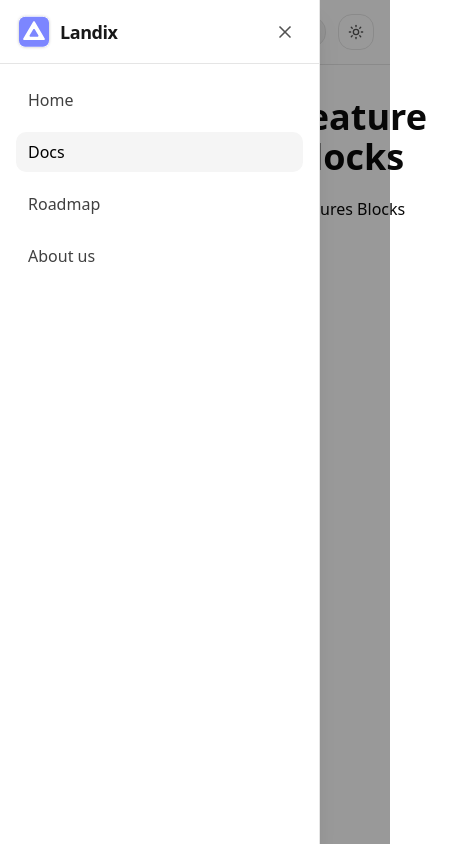
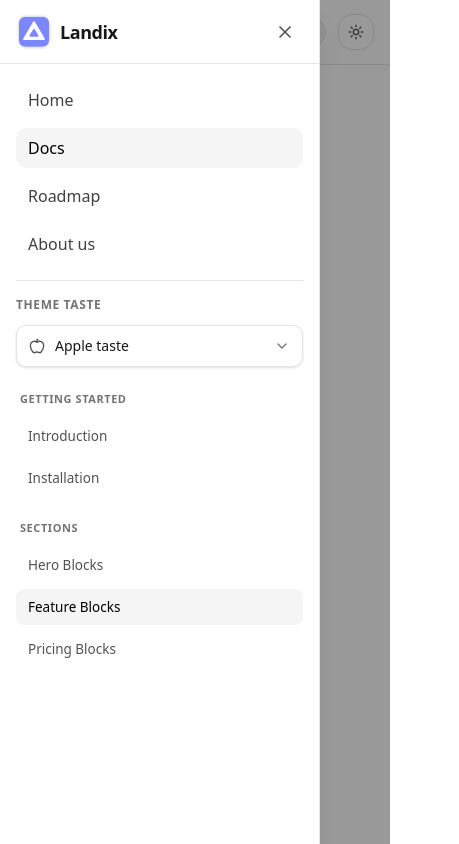
Before and after one commit to landix-art/landix-ui, a Next.js app: page /docs/features in a window 390 px wide. Both pictures are taken after a click on the button 26 px from the left and 32 px from the top of the page. Shown: the top 844 px of the page, 459 px wide, since content can reach past the window. Built offline with nearby package versions, Linux system fonts and the light colour scheme; what fumadocs-ui would draw is missing.

Commit message:
feat:responsive docs menu

```diff
--- a/src/app/(main-pages)/docs/layout.tsx
+++ b/src/app/(main-pages)/docs/layout.tsx
@@ -4,7 +4,8 @@ import { categories, groupOrder } from "@/data/category";
 import Link from "next/link";
 import { usePathname } from "next/navigation";
 import { TasteProvider, useTaste, type Taste } from "@/contexts/TasteContext";
-import { ChevronDown, Apple, Command, Sparkles } from "lucide-react";
+
+import { ChevronDown, Apple, Command, Sparkles, X } from "lucide-react";
 import { useState, useRef, useEffect } from "react";
 
 type TasteOption = {
@@ -26,7 +27,10 @@ function TasteDropdown() {
 
   useEffect(() => {
     const handleClickOutside = (event: MouseEvent) => {
-      if (dropdownRef.current && !dropdownRef.current.contains(event.target as Node)) {
+      if (
+        dropdownRef.current &&
+        !dropdownRef.current.contains(event.target as Node)
+      ) {
         setIsOpen(false);
       }
     };
@@ -40,7 +44,8 @@ function TasteDropdown() {
     };
   }, [isOpen]);
 
-  const selectedOption = TASTE_OPTIONS.find((opt) => opt.value === taste) || TASTE_OPTIONS[0];
+  const selectedOption =
+    TASTE_OPTIONS.find((opt) => opt.value === taste) || TASTE_OPTIONS[0];
   const SelectedIcon = selectedOption.icon;
 
   return (
@@ -114,12 +119,15 @@ function DocsLayoutContent({
   return (
     <div className="flex min-h-screen bg-background">
       {/* Sidebar */}
-      <aside className="w-64 shrink-0 border-r border-sidebar-border bg-sidebar p-4">
-        <div className="mb-6">
-          <TasteDropdown />
-        </div>
+      <aside
+        className={`fixed inset-y-0 left-0 z-50 w-64 shrink-0 border-r border-sidebar-border bg-sidebar transition-transform duration-300 lg:static lg:z-auto lg:translate-x-0 translate-x-0 hidden lg:block
+        `}
+      >
+        <nav className="flex h-full flex-col gap-6 overflow-y-auto p-4">
+          <div>
+            <TasteDropdown />
+          </div>
 
-        <nav className="flex flex-col gap-6">
           {groupOrder.map((group) => {
             const items = grouped[group];
             if (!items?.length) return null;
@@ -155,7 +163,7 @@ function DocsLayoutContent({
       </aside>
 
       {/* Content */}
-      <main className="flex-1 bg-background p-8 text-foreground">
+      <main className="flex-1 bg-background p-6 text-foreground lg:p-8">
         {children}
       </main>
     </div>
--- a/src/app/(main-pages)/layout.tsx
+++ b/src/app/(main-pages)/layout.tsx
@@ -1,6 +1,7 @@
 import { Footer } from "@/components/native/Footer";
-import Header from "@/components/native/Header";
 import "@/assets/css/index.css";
+import Navbar from "@/components/native/Header";
+import { TasteProvider } from "@/contexts/TasteContext";
 
 export default function MainLayout({
   children,
@@ -9,11 +10,13 @@ export default function MainLayout({
 }>) {
   return (
     <>
-      <Header />
+      {" "}
+      <TasteProvider>
+        <Navbar />
+        {children}
 
-      {children}
-
-      <Footer />
+        <Footer />
+      </TasteProvider>
     </>
   );
 }
--- a/src/components/native/Header.tsx
+++ b/src/components/native/Header.tsx
@@ -3,10 +3,111 @@
 import { useState, useEffect, useRef } from "react";
 import Link from "next/link";
 import { usePathname } from "next/navigation";
-import { Sun, Moon, Monitor, Github, Menu, X } from "lucide-react";
+import {
+  Sun, Moon, Monitor, Github, Menu, X,
+  ChevronDown, Apple, Command, Sparkles
+} from "lucide-react";
 import Image from "next/image";
 
+import { categories, groupOrder } from "@/data/category";
+import { useTaste, type Taste } from "@/contexts/TasteContext";
+
 type Theme = "light" | "dark" | "system";
+
+type TasteOption = {
+  value: Taste;
+  label: string;
+  icon: React.ElementType;
+};
+
+const TASTE_OPTIONS: TasteOption[] = [
+  { value: "apple", label: "Apple taste", icon: Apple },
+  { value: "linear", label: "Linear taste", icon: Command },
+  { value: "ai", label: "AI taste", icon: Sparkles },
+];
+
+function TasteDropdown() {
+  const { taste, setTaste } = useTaste();
+  const [isOpen, setIsOpen] = useState(false);
+  const dropdownRef = useRef<HTMLDivElement>(null);
+
+  useEffect(() => {
+    const handleClickOutside = (event: MouseEvent) => {
+      if (
+        dropdownRef.current &&
+        !dropdownRef.current.contains(event.target as Node)
+      ) {
+        setIsOpen(false);
+      }
+    };
+
+    if (isOpen) {
+      document.addEventListener("mousedown", handleClickOutside);
+    }
+
+    return () => {
+      document.removeEventListener("mousedown", handleClickOutside);
+    };
+  }, [isOpen]);
+
+  const selectedOption =
+    TASTE_OPTIONS.find((opt) => opt.value === taste) || TASTE_OPTIONS[0];
+  const SelectedIcon = selectedOption.icon;
+
+  return (
+    <div ref={dropdownRef} className="relative z-50">
+      <button
+        onClick={() => setIsOpen(!isOpen)}
+        className="flex w-full items-center justify-between gap-2 rounded-lg border border-neutral-200 dark:border-neutral-800 bg-white dark:bg-neutral-950 px-3 py-2.5 text-sm shadow-sm transition-all hover:bg-neutral-50 dark:hover:bg-neutral-900 focus:outline-none focus:ring-2 focus:ring-neutral-200 dark:focus:ring-neutral-800"
+      >
+        <div className="flex items-center gap-2.5">
+          <SelectedIcon className="h-4 w-4 text-neutral-600 dark:text-neutral-400" />
+          <span className="font-medium text-neutral-900 dark:text-neutral-100">
+            {selectedOption.label}
+          </span>
+        </div>
+        <ChevronDown
+          size={16}
+          className={`text-neutral-500 transition-transform duration-200 ${
+            isOpen ? "rotate-180" : ""
+          }`}
+        />
+      </button>
+
+      {isOpen && (
+        <div className="absolute left-0 right-0 top-full mt-1.5 flex flex-col gap-0.5 rounded-lg border border-neutral-200 dark:border-neutral-800 bg-white dark:bg-neutral-950 p-1 shadow-lg animate-in fade-in zoom-in-95 duration-100">
+          {TASTE_OPTIONS.map((option) => {
+            const Icon = option.icon;
+            const isSelected = taste === option.value;
+
+            return (
+              <button
+                key={option.value}
+                onClick={() => {
+                  setTaste(option.value);
+                  setIsOpen(false);
+                }}
+                className={`flex w-full items-center gap-2.5 rounded-md px-2.5 py-2 text-sm transition-colors ${
+                  isSelected
+                    ? "bg-neutral-100 dark:bg-neutral-900 text-black dark:text-white font-medium"
+                    : "text-neutral-600 dark:text-neutral-400 hover:bg-neutral-50 dark:hover:bg-neutral-800 hover:text-black dark:hover:text-white"
+                }`}
+              >
+                <Icon
+                  className={`h-4 w-4 shrink-0 transition-opacity ${
+                    isSelected ? "opacity-100" : "opacity-60"
+                  }`}
+                />
+                <span>{option.label}</span>
+              </button>
+            );
+          })}
+        </div>
+      )}
+    </div>
+  );
+}
+
 
 export default function Navbar() {
   const [theme, setTheme] = useState<Theme>("system");
@@ -25,6 +126,13 @@ export default function Navbar() {
     { name: "Roadmap", href: "/roadmap" },
     { name: "About us", href: "/about-us" },
   ];
+
+  const groupedDocs = Object.entries(categories).reduce<
+    Record<string, { key: string; title: string }[]>
+  >((acc, [key, category]) => {
+    (acc[category.group] ??= []).push({ key, title: category.title });
+    return acc;
+  }, {});
 
   useEffect(() => {
     setIsMounted(true);
@@ -158,7 +266,7 @@ export default function Navbar() {
               Landix
             </Link>
 
-            <nav className="hidden lg:flex! items-center gap-6 text-sm font-medium">
+            <nav className="hidden lg:flex items-center gap-6 text-sm font-medium">
               {navItems.map((item) => {
                 const isActive =
                   pathname === item.href ||
@@ -256,7 +364,7 @@ export default function Navbar() {
 
       <div
         className={[
-          "fixed w-full h-full inset-0 z-999 md:hidden",
+          "fixed w-full h-full inset-0 z-1001 md:hidden",
           isMobileMenuOpen ? "pointer-events-auto" : "pointer-events-none",
         ].join(" ")}
         aria-hidden={!isMobileMenuOpen}
@@ -264,7 +372,7 @@ export default function Navbar() {
         <div
           onClick={() => setIsMobileMenuOpen(false)}
           className={[
-            "fixed! w-full! h-screen! inset-0 bg-black/40 ",
+            "fixed w-full h-screen inset-0 bg-black/40 transition-opacity duration-300",
             isMobileMenuOpen ? "opacity-100" : "opacity-0",
           ].join(" ")}
           aria-label="Close menu overlay"
@@ -273,7 +381,7 @@ export default function Navbar() {
 
         <aside
           className={[
-            "absolute left-0 top-0 bottom-0 h-screen w-[84%] max-w-[320px]",
+            "absolute left-0 top-0 bottom-0 h-screen w-[84%] max-w-[320px] flex flex-col",
             "bg-white dark:bg-neutral-950",
             "border-r border-neutral-200 dark:border-neutral-800",
             "shadow-xl",
@@ -283,7 +391,7 @@ export default function Navbar() {
           role="dialog"
           aria-modal="true"
         >
-          <div className="flex items-center justify-between h-16 px-4 border-b border-neutral-200 dark:border-neutral-800">
+          <div className="flex items-center justify-between shrink-0 h-16 px-4 border-b border-neutral-200 dark:border-neutral-800">
             <Link
               href="/"
               onClick={() => setIsMobileMenuOpen(false)}
@@ -308,7 +416,8 @@ export default function Navbar() {
             </button>
           </div>
 
-          <nav className="px-4 py-4 flex flex-col gap-3">
+          <div className="flex-1 overflow-y-auto px-4 py-4 flex flex-col gap-4">
+            <nav className="flex flex-col gap-2">
               {navItems.map((item) => {
                 const isActive =
                   pathname === item.href ||
@@ -330,6 +439,51 @@ export default function Navbar() {
                 );
               })}
             </nav>
+
+            <div className="h-px w-full bg-neutral-200 dark:bg-neutral-800" />
+
+            <div>
+               <h3 className="mb-3 text-xs font-semibold uppercase tracking-wider text-neutral-500">
+                 Theme Taste
+               </h3>
+               <TasteDropdown />
+            </div>
+
+            <nav className="flex flex-col gap-6 mt-2 pb-6">
+              {groupOrder.map((group) => {
+                const items = groupedDocs[group];
+                if (!items?.length) return null;
+
+                return (
+                  <div key={group} className="flex flex-col gap-1.5">
+                    <h3 className="px-1 pb-1 text-[11px] font-semibold uppercase tracking-wider text-neutral-500">
+                      {group}
+                    </h3>
+
+                    {items.map(({ key, title }) => {
+                      const href = `/docs/${key}`;
+                      const isActive = pathname === href;
+
+                      return (
+                        <Link
+                          key={key}
+                          href={href}
+                          onClick={() => setIsMobileMenuOpen(false)}
+                          className={`rounded-md px-3 py-2 text-[13.5px] font-medium transition-colors ${
+                            isActive
+                              ? "bg-neutral-100 dark:bg-neutral-900 text-black dark:text-white"
+                              : "text-neutral-600 dark:text-neutral-400 hover:bg-neutral-50 dark:hover:bg-neutral-800 hover:text-black dark:hover:text-white"
+                          }`}
+                        >
+                          {title}
+                        </Link>
+                      );
+                    })}
+                  </div>
+                );
+              })}
+            </nav>
+          </div>
         </aside>
       </div>
     </header>
```
Lines whose indentation alone changed are shown as unchanged.
